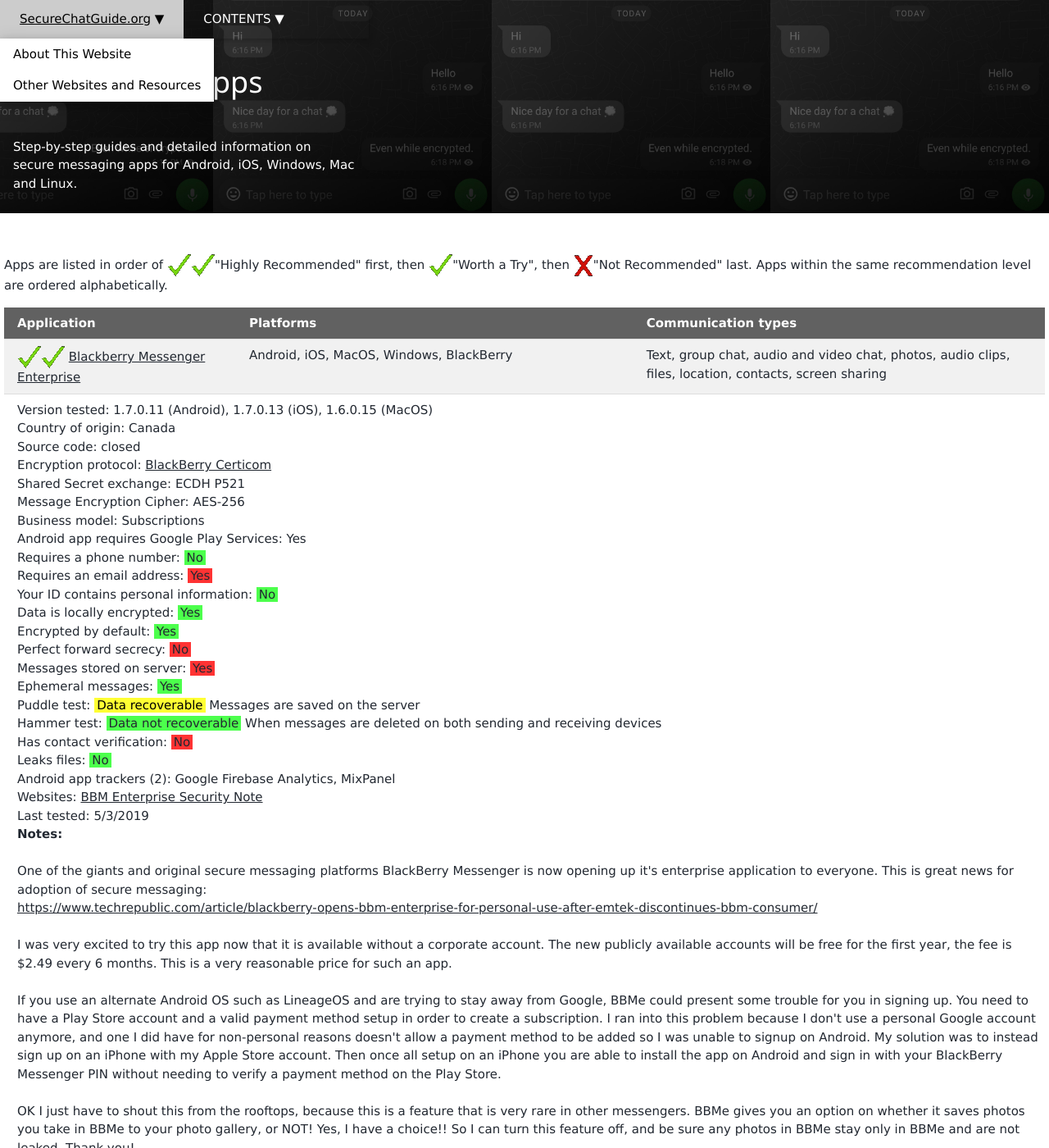
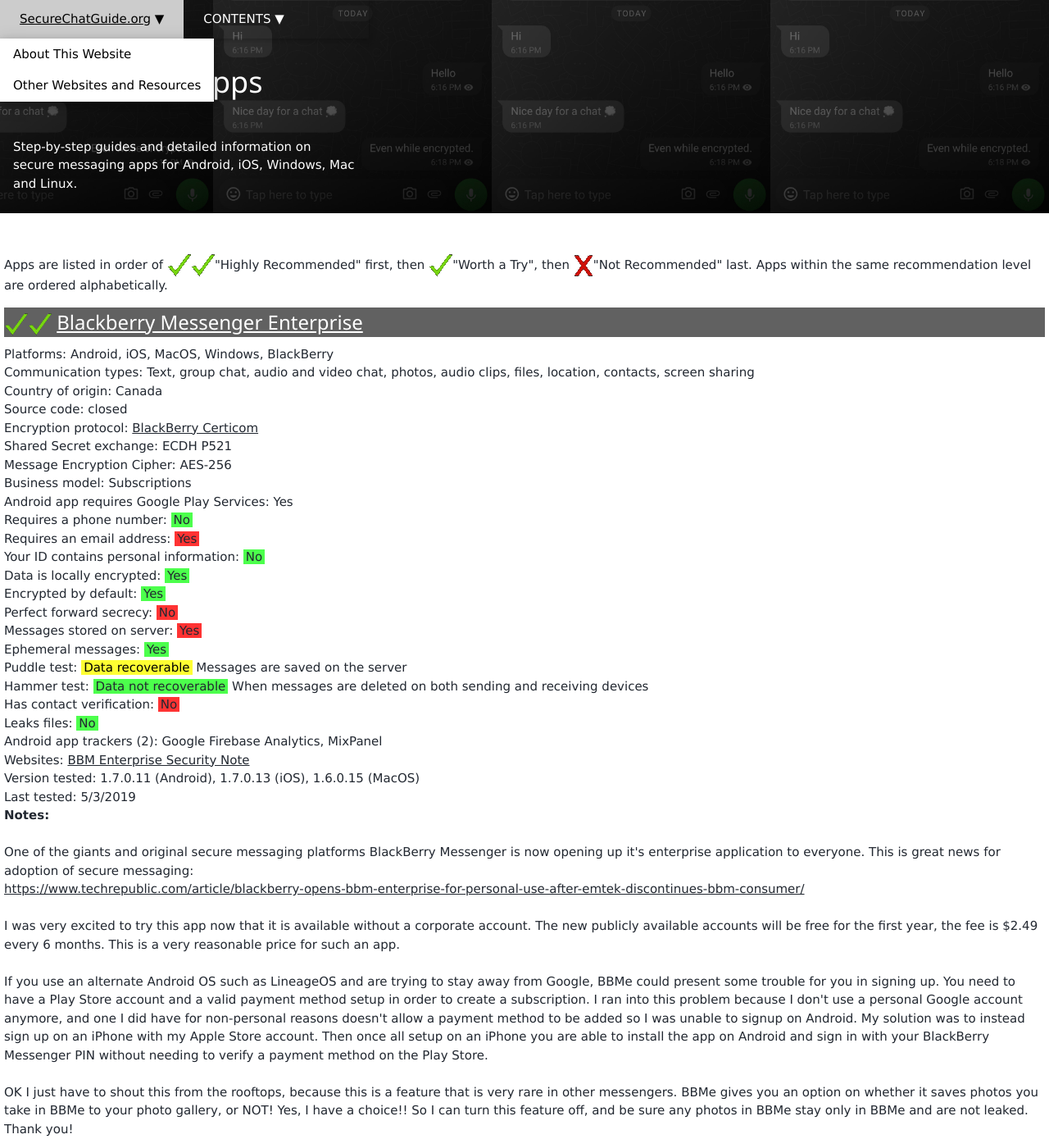
Before and after one commit to Perelandra0x309/secure-im, a Jekyll site: the page built from centralizedapps.md, in a window 1280 px wide and 1400 px high. Shown: the whole window at 82% size. Built offline with Jekyll 4.4.1, drawn with Linux system fonts in a browser that asks for light colours; some of the changed text lies outside the part shown.

Commit message:
Make listings mobile friendly

```diff
--- a/_includes/appdetails.html
+++ b/_includes/appdetails.html
@@ -1,24 +1,20 @@
 Apps are listed in order of <img src="images/checkmark.gif" /><img src="images/checkmark.gif" />&quot;Highly Recommended&quot; first, then <img src="images/checkmark.gif" />&quot;Worth a Try&quot;, then <img src="images/x.gif" />&quot;Not Recommended&quot; last.  Apps within the same recommendation level are ordered alphabetically.<br>
-<table class="w3-table w3-striped w3-bordered">
-  <tr class="w3-dark-grey"><td><b>Application</b></td>
-  <td><b>Platforms</b></td>
-  <td><b>Communication types</b></td></tr>
+
+
 {% assign recgroups = site.data.applications | where_exp: "item","item.category == page.which_category" | group_by: 'recommendation' %}
 {% for recgroup in recgroups %}
 {% assign applications = recgroup.items | sort: 'name' %}
 {% for application in applications %}
-<tr id="{{ application.name }}" >
-  <td>
+<div id="{{ application.name }}" class="w3-dark-grey">
+    <h3>
     {% if application.recommendation == 1 %}<img src="images/checkmark.gif"><img src="images/checkmark.gif">
     {% elsif application.recommendation == 2 %}<img src="images/checkmark.gif">
     {% else %}<img src="images/x.gif">{% endif %}
-    <a href="{{ application.url }}">{{ application.display_name }}</a>
-  </td>
-  <td>{{ application.platforms }}</td>
-  <td>{{ application.communication_types }}</td>
-</tr>
-<tr><td colspan="4">
-  Version tested: {{ application.version_tested }}<br>
+    <a href="{{ application.url }}">{{ application.display_name }}</a></h3>
+</div>
+<div>
+  Platforms: {{ application.platforms }}<br>
+  Communication types: {{ application.communication_types }}<br>
   Country of origin: {{ application.country_origin }}<br>
   Source code: {{ application.source_type }}<br>
   Encryption protocol: {{ application.encryption_protocol }}<br>
```
Also changed, not shown: other parts of _includes/appdetails.html (+2 -3 lines).
